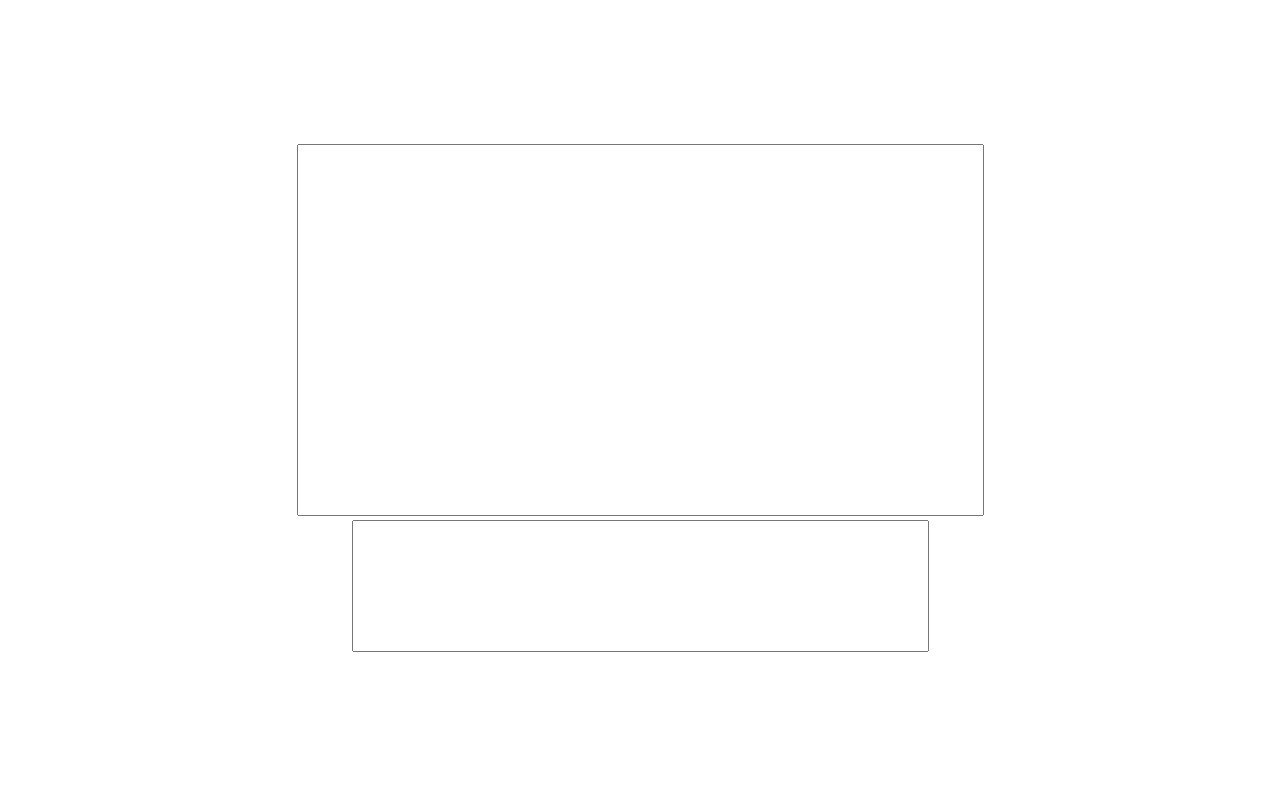
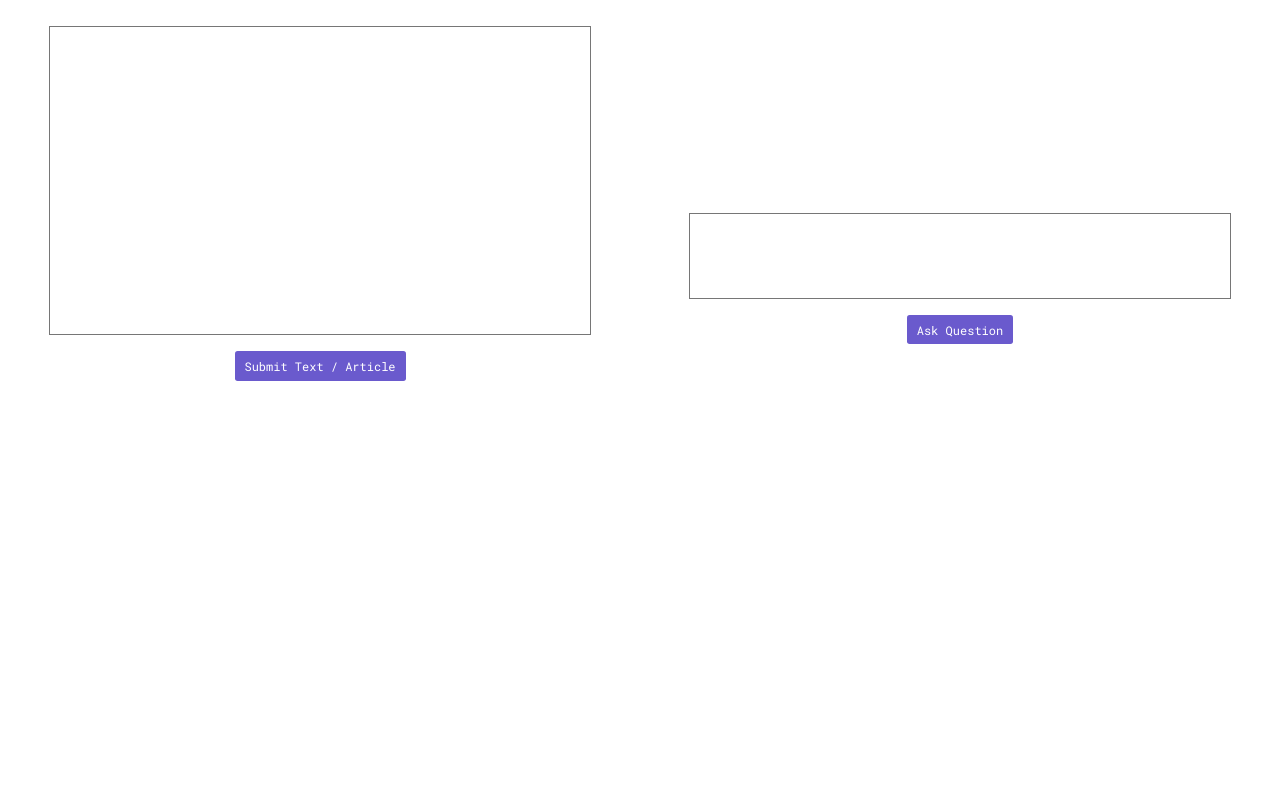
Before and after one commit to chtizo/hft, a Django app: page / in a window 1280 px wide. Before the commit the page is almost empty. Run offline with Django 3.2, Linux system fonts and the light colour scheme; parts of the project's set-up code (start-up, migrations or seed data) failed here and were passed over.

Commit message:
some changes

```diff
--- a/hft_qasum/forms.py
+++ b/hft_qasum/forms.py
@@ -4,13 +4,13 @@ class Summarize(forms.Form):
     ins = forms.CharField()
     ins.widget.attrs.update({'name': 'ins', 'value': 'summarize', 'hidden': 'true'})
     text = forms.CharField(widget=forms.Textarea)
-    text.widget.attrs.update({'id': 'main_text', 'name':'main_text', 'rows':'15', 'cols':'60'})
+    text.widget.attrs.update({'id': 'main_text', 'name':'main_text', 'rows':'21', 'cols':'80'})
 
 class Answer(forms.Form):
     ins = forms.CharField()
     ins.widget.attrs.update({'name': 'ins', 'value': 'answer', 'hidden': 'true'})
     text = forms.CharField(widget=forms.Textarea)
-    text.widget.attrs.update({'id': 'ques', 'name':'ques', 'rows':'5', 'cols':'50'})
+    text.widget.attrs.update({'id': 'ques', 'name':'ques', 'rows':'5', 'cols':'80'})
 
 class Init(forms.Form):
     ins = forms.CharField()
--- a/hft_qasum/templates/index.html
+++ b/hft_qasum/templates/index.html
@@ -9,6 +9,10 @@
     <style>
         @import url("https://fonts.googleapis.com/css2?family=Roboto+Mono&display=swap");
 
+        :root {
+            zoom: 100%;
+        }
+
         * {
             margin: 0;
             padding: 0;
@@ -19,13 +23,15 @@
         html, body {
             position: relative;
             min-height: 100vh;
+            width: 100%;
         }
 
         body {
+            position: relative;
             display: flex;
-            flex-direction: column;
             justify-content: center;
             align-items: center;
+            height: 100vh;
         }
 
         #loading {
@@ -57,9 +63,106 @@
         }
 
         textarea {
+            font-size: 16px;
+            padding: 5px;
+            padding: 10px;
+            resize: none;
+        }
+
+        #left {
+            display: flex;
+            flex-direction: column;
+            justify-content: flex-start;
+            align-items: center;
+            height: 100%;
+            width: 50%;
+        }
+
+        #dis-cont {
+            display: flex;
+            justify-content: center;
+            align-items: center;
+            height: 40%;
+            width: 100%;
+            white-space: pre-wrap;
+            overflow: hidden;
+        }
+
+        #dis {
+            width: 90%;
+            height: 80%;
+            text-align: justify;
+            padding: 0 10px;
+            overflow: auto;
+        }
+
+        #answer-cont {
+            display: flex;
+            justify-content: center;
+            align-items: flex-start;
+            min-height: 100px;
+            width: 100%;
+            white-space: pre-wrap;
+            overflow: hidden;
+        }
+
+        #answer {
+            width: 90%;
+            height: 80%;
+            text-align: justify;
+            padding: 0 10px;
+            overflow: auto;
+        }
+
+        #right {
+            display: flex;
+            flex-direction: column;
+            justify-content: flex-start;
+            padding-top: 2%;
+            align-items: center;
+            height: 100%;
+            width: 50%;
+        }
+
+        #summary-cont {
+            display: flex;
+            justify-content: center;
+            align-items: flex-start;
+            min-height: 100px;
+            width: 100%;
+            white-space: pre-wrap;
+            overflow: hidden;
+        }
+
+        #summary {
+            width: 90%;
+            height: 80%;
+            text-align: justify;
+            padding: 0 10px;
+            overflow: auto;
+        }
+
+        button {
+            padding: 10px 15px;
+            margin: 20px;
+            outline: none;
+            border: none;
+            border-radius: 4px;
+            background-color: slateblue;
+            color: white;
             font-size: 18px;
-            padding: 5px;
-            resize: none;
+            cursor: pointer;
+            transition: all 0.15s ease;
+        }
+
+        button:hover {
+            /* transition: all 0s !important; */
+            background-color: rgb(122, 107, 221);
+        }
+
+        button:active {
+            transition: all 0s !important;
+            background-color: rgb(87, 71, 189);
         }
     </style>
 </head>
@@ -68,15 +171,24 @@
         <div class="lcont"><i class="fas fa-spinner fa-pulse"></i><span> </span><span id="loading-progress"></span></div>
     </div>
 
+    <div id="right">
         <form id="main_form" enctype="multipart/form-data">
             {% csrf_token %}
             {{ m_form.as_p }}
         </form>
+        <button type="button" id="submit">Submit Text / Article</button>
+        <div id="summary-cont"><div id="summary"></div></div>
+    </div>
 
+    <div id="left">
+        <div id="dis-cont"><div id="dis"></div></div>
         <form id="question_form" enctype="multipart/form-data">
             {% csrf_token %}
             {{ q_form.as_p }}
         </form>
+        <button type="button" id="ask">Ask Question</button>
+        <div id="answer-cont"><div id="answer"></div></div>
+    </div>
 
     <form id="init_form" enctype="multipart/form-data">
         {% csrf_token %}
@@ -87,6 +199,16 @@
         document.querySelectorAll('label').forEach(label => {
             label.remove();
         })
+
+        document.documentElement.style.setProperty('zoom', ((document.documentElement.clientWidth/1920)*100) + "%");
+
+        const submit = document.getElementById('submit');
+        const ask = document.getElementById('ask');
+        const display = document.getElementById('dis');
+        const article = document.getElementById('main_text');
+        const question = document.getElementById('ques');
+        const answer = document.getElementById('answer');
+        const summary = document.getElementById('summary');
 
         async function inititiate() {
             console.log('Initializing...');
@@ -105,6 +227,23 @@
         }
 
         // inititiate();
+
+        submit.addEventListener('click', (e) => {
+            if (article.value) {
+                display.innerHTML = article.value;
+                summary.innerHTML = "<b>Summary:</b> \n\n" + article.value;
+            }
+        })
+
+        ask.addEventListener('click', (e) => {
+            if (display.innerText && question.value) {
+                answer.innerHTML = '<b>Answer:</b> \n\nGot Answer';
+            } else if (display.innerHTML == "") {
+                window.alert('Please enter some article or text!');
+            } else {
+                window.alert('Please enter a question');
+            }
+        })
     </script>
 </body>
 </html>
```
Lines whose indentation alone changed are shown as unchanged.
